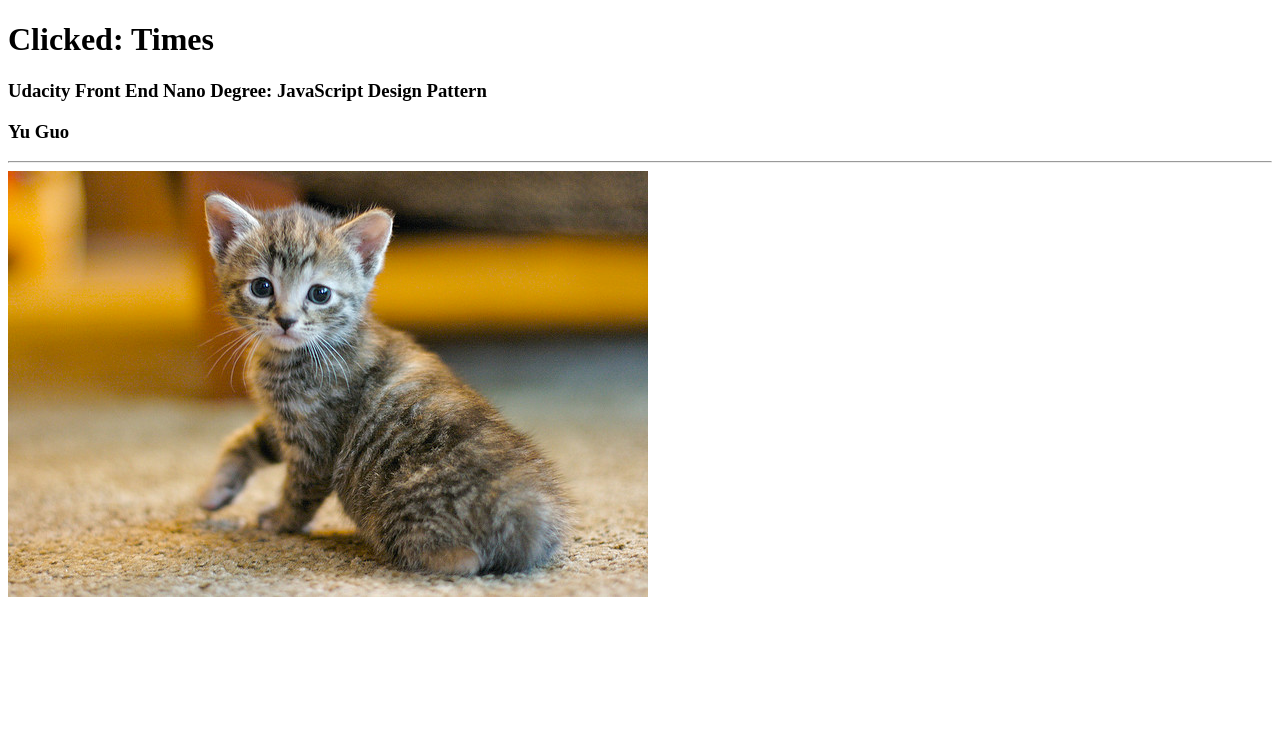
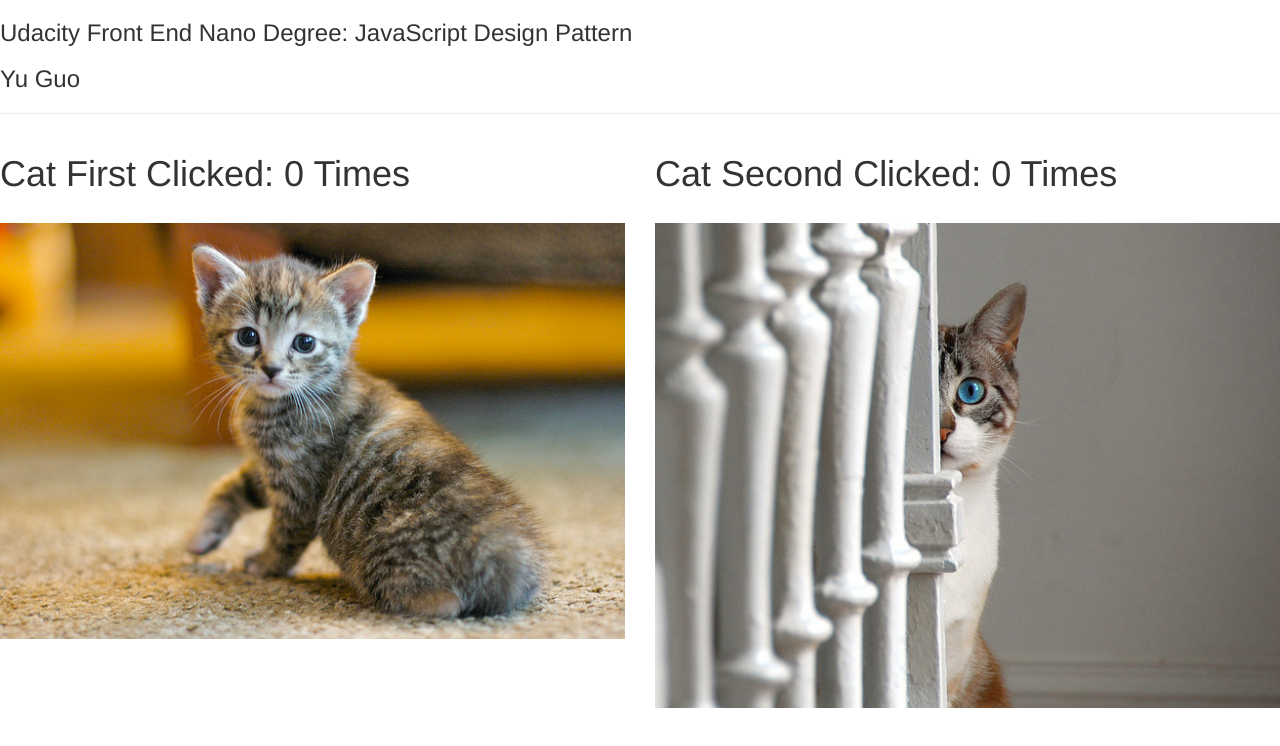
Before and after one commit to prodbuilder/udacity-nano-frontend, a plain HTML site: page JS-Design-Pattern/cat-clicker.html in a window 1280 px wide. Drawn offline with nearby package versions, Linux system fonts and the light colour scheme.

Commit message:
[JSPD] use OO in cat clicker - 2 imgs

```diff
--- a/JS-Design-Pattern/cat-clicker.html
+++ b/JS-Design-Pattern/cat-clicker.html
@@ -5,16 +5,18 @@
     <meta charset="UTF-8">
     <title>Cat Clicker</title>
     <!-- <link rel="stylesheet" href="css/style.css"> -->
-    <script src="http://ajax.googleapis.com/ajax/libs/jquery/2.1.1/jquery.min.js"></script>
+    <link href="https://maxcdn.bootstrapcdn.com/bootstrap/3.3.5/css/bootstrap.min.css" rel="stylesheet">
+    <script src="https://cdnjs.cloudflare.com/ajax/libs/jquery/2.1.4/jquery.min.js"></script>
+    <script src="https://cdnjs.cloudflare.com/ajax/libs/jquery-cookie/1.4.1/jquery.cookie.min.js"></script>
+    <script src="https://maxcdn.bootstrapcdn.com/bootstrap/3.3.6/js/bootstrap.min.js"></script>
     <script src="js/cat-clicker.js"></script>
 </head>
 
 <body>
-    <h1>Clicked: <span id="counter"></span> Times</h1>
     <h3>Udacity Front End Nano Degree: JavaScript Design Pattern</h2>
     <h3>Yu Guo</h3>
     <hr>
-    <img src="img/cat.jpg" id="cat-clicker"></img>
+    <div class='cats row'> </div>
 </body>
 
 </html>
--- a/JS-Design-Pattern/js/cat-clicker.js
+++ b/JS-Design-Pattern/js/cat-clicker.js
@@ -1,8 +1,41 @@
+var Cat = function(img, name, id) {
+    this.img = img;
+    this.name = name;
+    this.count = 0;
+    this.id = id;
+};
+Cat.prototype.addTo = function($cats) {
+    $cats.append('<div class="col-md-6"> <h1><span class="cat-name" id="#"> </span> Clicked: <span class="count"></span> Times</h1> <br><img class="img img-responsive" src="#" id="#"></img> </div>');
+    this.$elem = $cats.children().last();
+    this.addName();
+    this.addImg();
+    this.addCounter();
+};
+Cat.prototype.addName = function(){
+    $name = this.$elem.find('.cat-name');
+    $name.attr('id', 'cat' + this.id);
+    $name.text(this.name);
+};
+Cat.prototype.addImg = function() {
+    $img = this.$elem.find('img');
+    $img.attr('src', this.img);
+    $img.attr('id', 'cat-clicker' + this.id);
+};
+Cat.prototype.addCounter = function() {
+    $counter = this.$elem.find('.count');
+    $counter.attr('id', 'counter' + this.id);
+    $counter.text(this.count);
+    // add click listener
+    $('#cat-clicker' + this.id).click(this.clicked.bind(this));
+};
+Cat.prototype.clicked = function() {
+    this.count++;
+    console.log('clicked, ', '#counter' + this.id);
+    $('#counter' + this.id).text(this.count);
+};
+
 $(function() {
-    var count = 0;
-    $('#cat-clicker').click(function() {
-        count++;
-        console.log('click');
-        $('#counter').html(count);
-    });
+    var $cats = $('.cats');
+    (new Cat('img/cat.jpg', 'Cat First', 0)).addTo($cats);
+    (new Cat('img/cat2.jpg', 'Cat Second', 1)).addTo($cats);
 });
```
Also changed, not shown: JS-Design-Pattern/img/cat2.jpg (added).
